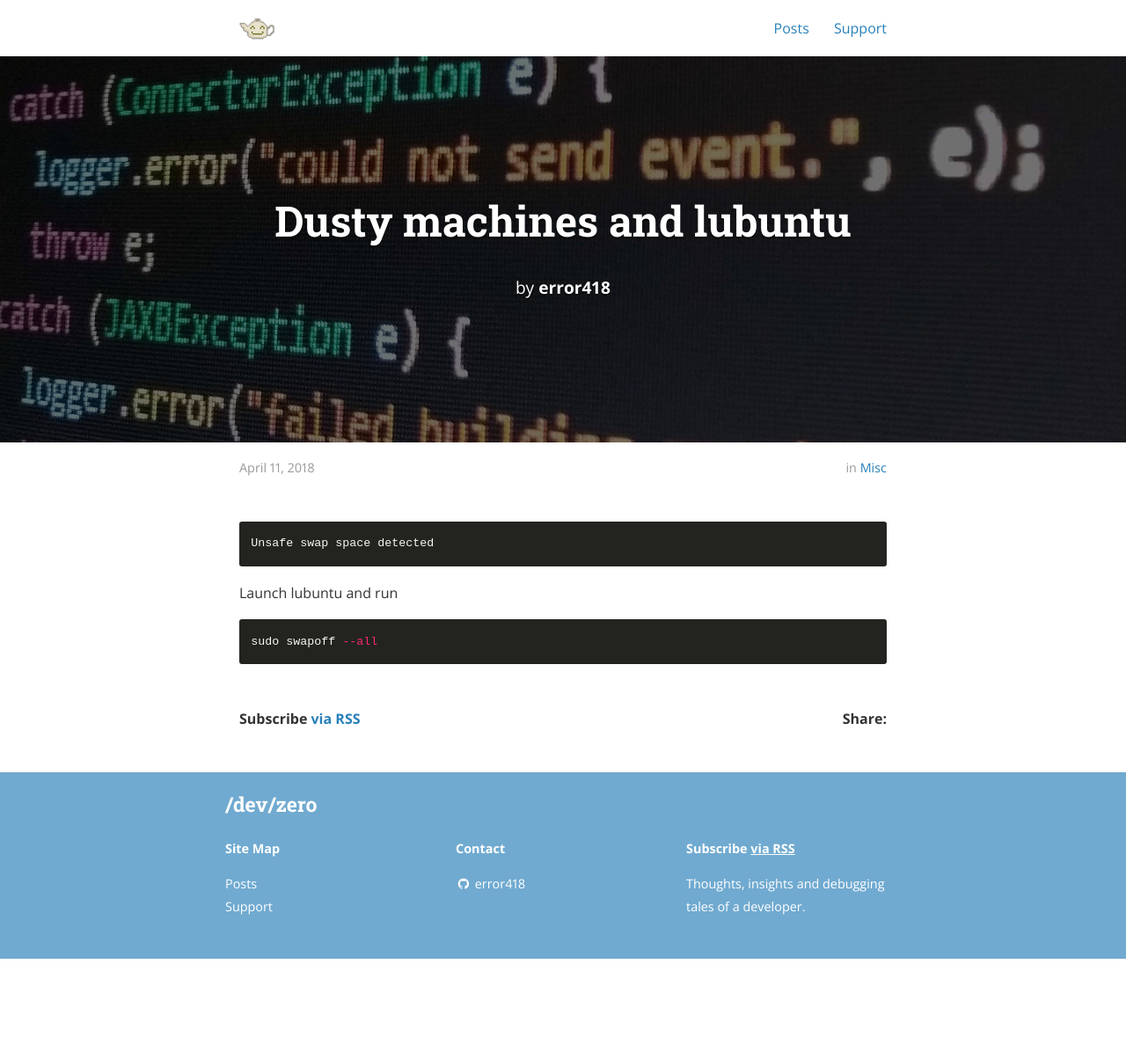
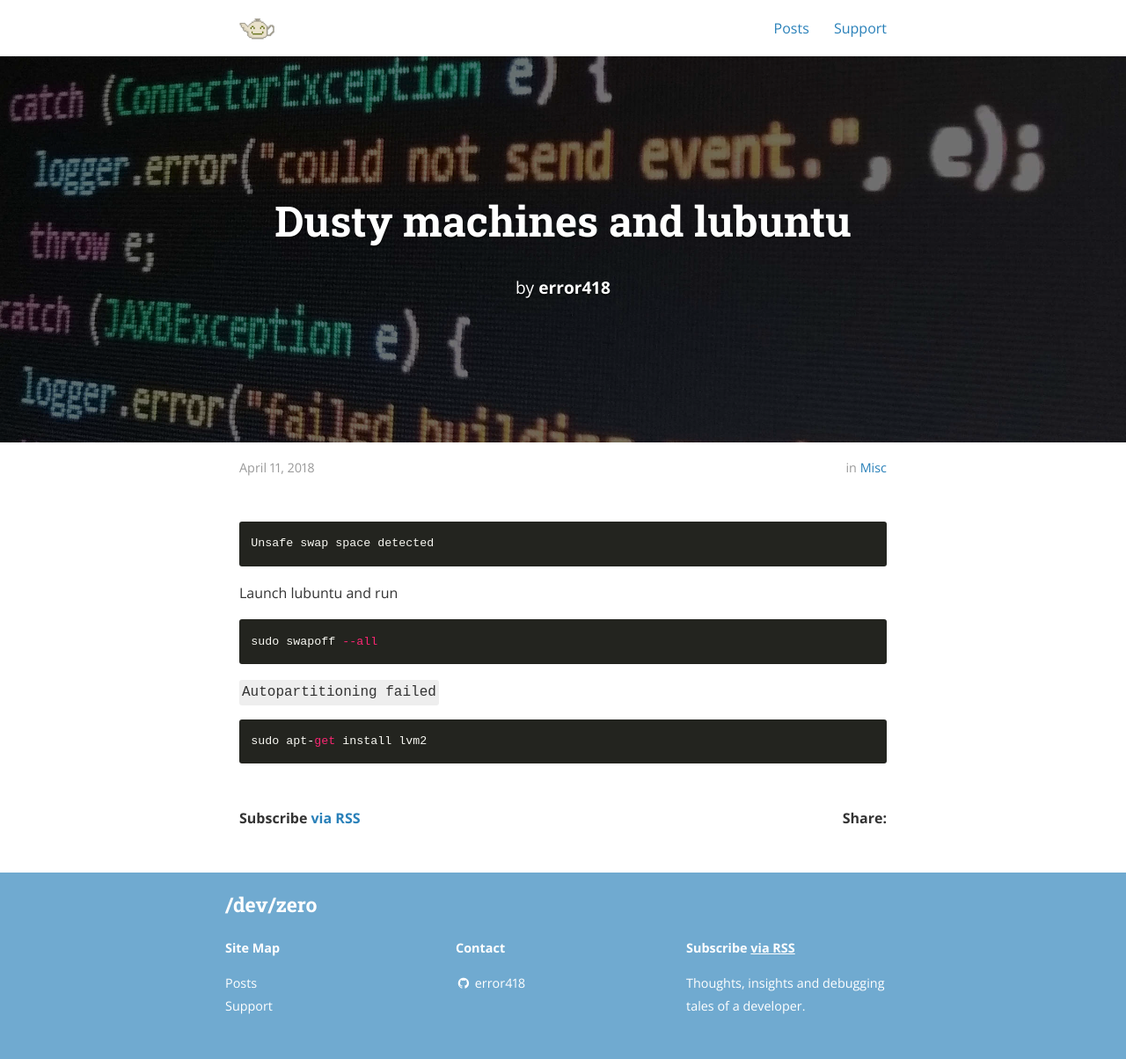
Before and after one commit to error418/error418.github.io, a Jekyll site: the page built from _posts/2018-04-11-lubuntu.md, in a window 1280 px wide. Shown: the whole page at 88% size. Built offline with Jekyll 4.4.1, drawn with Linux system fonts in a browser that asks for light colours; nearby versions of some CDN libraries; before the commit the page ends 1090 px from its top, so only the background shows below that.

Commit message:
Update 2018-04-11-lubuntu.md

````diff
--- a/_posts/2018-04-11-lubuntu.md
+++ b/_posts/2018-04-11-lubuntu.md
@@ -17,4 +17,12 @@ Launch lubuntu and run
 sudo swapoff --all
 ```
 
+`Autopartitioning failed`
+
+```
+sudo apt-get install lvm2
+```
+
 [lubuntu]: https://lubuntu.net/
+[swap]: https://askubuntu.com/questions/393418/unsafe-swap-space-detected
+[autopart]: https://askubuntu.com/questions/845401/installing-lubuntu-16-10-with-encrytion
````
